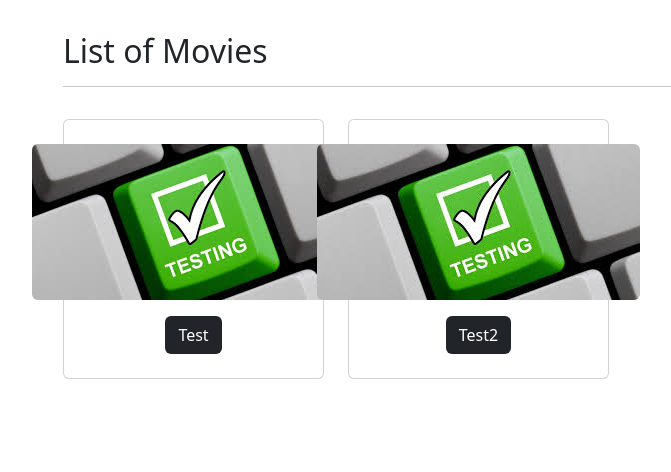
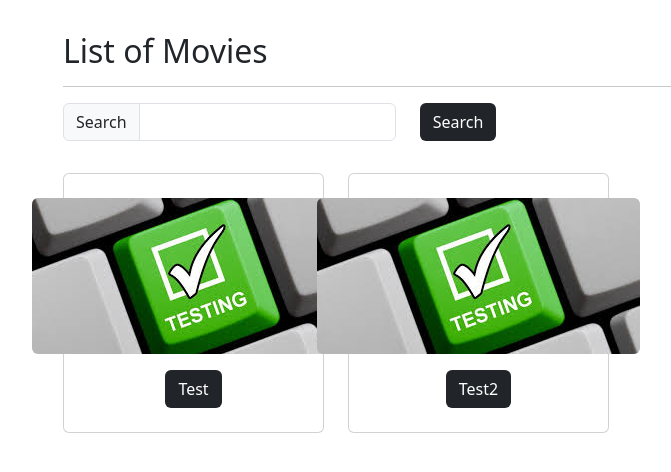
Before and after one commit to jasonli5/gt-movies-store, a Django app: page /movies/ in a window 1280 px wide. Shown: the top 472 px of the page, without its empty margins (19-690 px from the left). Run offline with Django 5.2, Linux system fonts and the light colour scheme; data comes from the database, SQL or seed files in the repository; some libraries are stand-ins or nearby versions.

Commit message:
Search Function
Added a search function to the movies page

```diff
--- a/movies/templates/movies/index.html
+++ b/movies/templates/movies/index.html
@@ -7,6 +7,24 @@
       <div class="col mx-auto mb-3">
         <h2>List of Movies</h2>
         <hr />
+          <p class="card-text">
+          <form method="GET">
+            <div class="row">
+              <div class="col-auto">
+                <div class="input-group col-auto">
+                  <div class="input-group-text">
+                    Search</div>
+                  <input type="text" class="form-control"
+                    name="search">
+                </div>
+              </div>
+              <div class="col-auto">
+                <button class="btn bg-dark text-white"
+                  type="submit">Search</button>
+              </div>
+            </div>
+          </form>
+        </p>
       </div>
     </div>
     <div class="row">
--- a/movies/views.py
+++ b/movies/views.py
@@ -23,8 +23,13 @@ movies = [
 
 def index(request):
     template_data = {}
+    search_term = request.GET.get('search')
+    if search_term:
+        movies =Movie.objects.filter(name__icontains=search_term)
+    else:
+        movies = Movie.objects.all()
     template_data['title'] = 'Movies'
-    template_data['movies'] = Movie.objects.all()
+    template_data['movies'] = movies
     return render(request, 'movies/index.html',
                   {'template_data': template_data})
 
```
